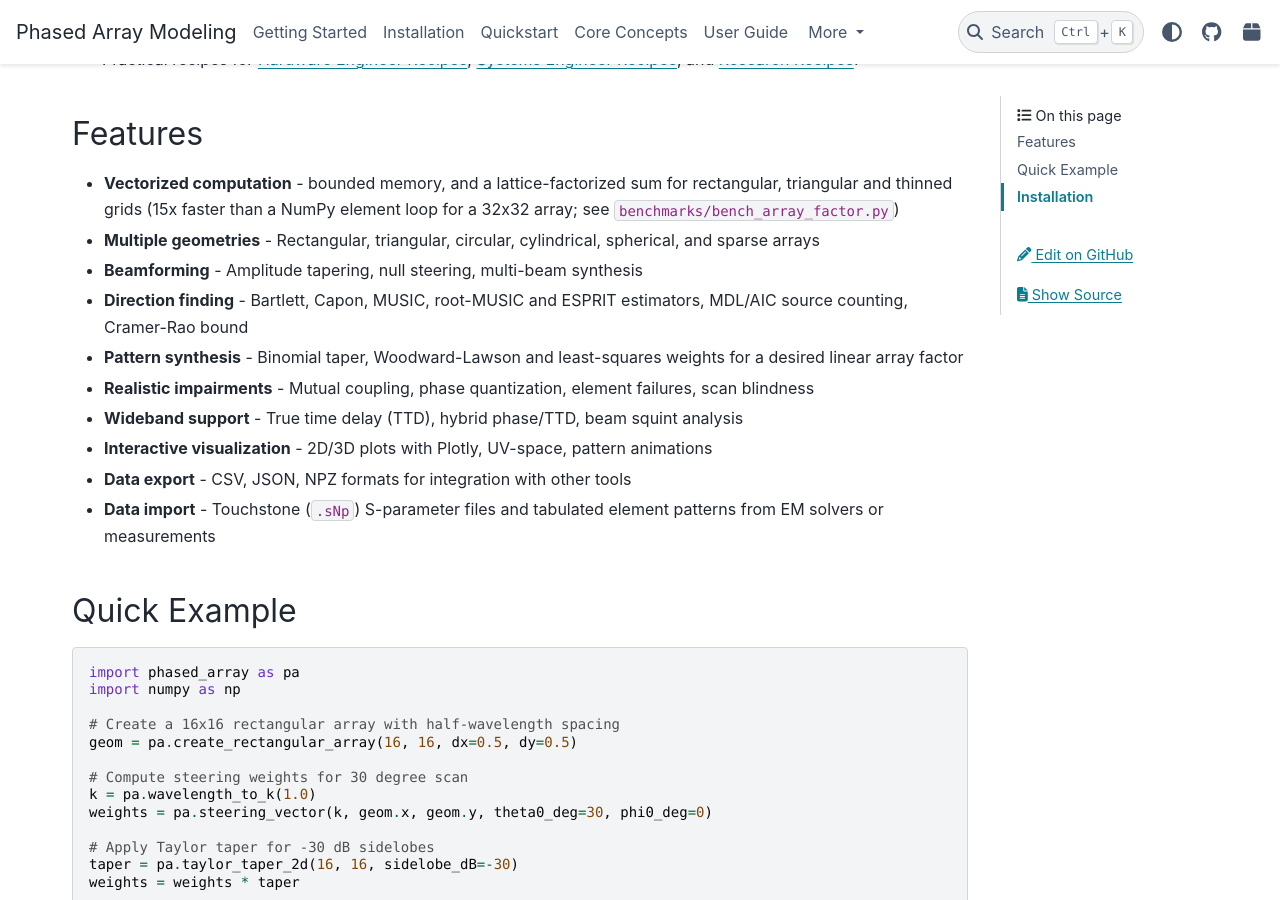
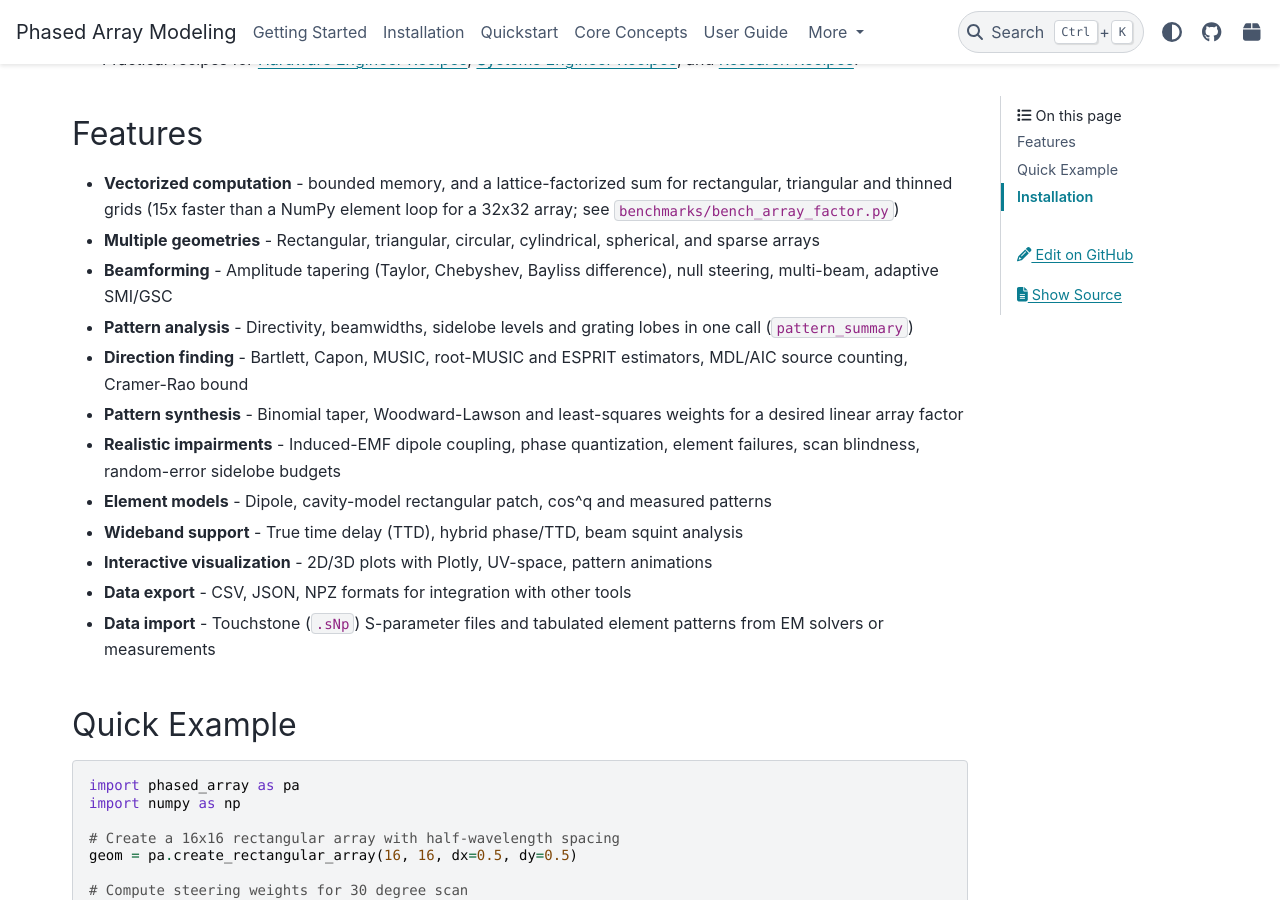
Before and after one commit to jman4162/Phased-Array-Antenna-Model, a Sphinx documentation site: the page built from docs/index.rst, in a window 1280 px wide and 900 px high, scrolled down 444 px. Built offline with Sphinx 7.4.7 and the PyData theme 0.15.4, drawn with Linux system fonts in a browser that asks for light colours.

Commit message:
Release v1.8.0
Phase 3 of the review roadmap: pattern_summary, Bayliss difference
tapers, random-error sidelobe budgets, induced-EMF dipole coupling, the
doa module, linear-array synthesis, Touchstone and tabulated pattern
import, and the cavity-model patch element, each validated against a
textbook closed form, a published example or Monte Carlo in the tests.

Bump pyproject.toml, phased_array/__init__.py and CITATION.cff; add the
1.8.0 changelog; list the DOA, conventions, polarization and
vector-pattern pages in the root docs toctrees (they were reachable only
through the section indexes); update the README and docs feature lists.

Co-Authored-By: Claude Opus 5.5 <noreply@anthropic.com>
Claude-Session: https://claude.ai/code/session_01BnuqRQbk9bjEDjMJwxgdyC

```diff
--- a/docs/index.rst
+++ b/docs/index.rst
@@ -28,12 +28,17 @@ Features
   triangular and thinned grids (15x faster than a NumPy element loop for a 32x32 array;
   see ``benchmarks/bench_array_factor.py``)
 - **Multiple geometries** - Rectangular, triangular, circular, cylindrical, spherical, and sparse arrays
-- **Beamforming** - Amplitude tapering, null steering, multi-beam synthesis
+- **Beamforming** - Amplitude tapering (Taylor, Chebyshev, Bayliss difference), null steering,
+  multi-beam, adaptive SMI/GSC
+- **Pattern analysis** - Directivity, beamwidths, sidelobe levels and grating lobes in one call
+  (``pattern_summary``)
 - **Direction finding** - Bartlett, Capon, MUSIC, root-MUSIC and ESPRIT estimators, MDL/AIC
   source counting, Cramer-Rao bound
 - **Pattern synthesis** - Binomial taper, Woodward-Lawson and least-squares weights for a
   desired linear array factor
-- **Realistic impairments** - Mutual coupling, phase quantization, element failures, scan blindness
+- **Realistic impairments** - Induced-EMF dipole coupling, phase quantization, element failures,
+  scan blindness, random-error sidelobe budgets
+- **Element models** - Dipole, cavity-model rectangular patch, cos^q and measured patterns
 - **Wideband support** - True time delay (TTD), hybrid phase/TTD, beam squint analysis
 - **Interactive visualization** - 2D/3D plots with Plotly, UV-space, pattern animations
 - **Data export** - CSV, JSON, NPZ formats for integration with other tools
@@ -114,8 +122,10 @@ For interactive Plotly visualizations:
    api/geometry
    api/beamforming
    api/synthesis
+   api/doa
    api/impairments
    api/polarization
+   api/vector_patterns
    api/coordinates
    api/visualization
    api/wideband
--- a/phased_array/__init__.py
+++ b/phased_array/__init__.py
@@ -37,7 +37,7 @@ Example
 >>> theta, phi, pattern_dB = pa.compute_full_pattern(geom.x, geom.y, weights, k)
 """
 
-__version__ = "1.7.0"
+__version__ = "1.8.0"
 
 # Pattern summary
 from .analysis import pattern_summary
--- a/pyproject.toml
+++ b/pyproject.toml
@@ -4,7 +4,7 @@ build-backend = "setuptools.build_meta"
 
 [project]
 name = "phased-array-modeling"
-version = "1.7.0"
+version = "1.8.0"
 description = "Comprehensive Python library for phased array antenna modeling and visualization"
 readme = "README.md"
 license = "MIT"
```
Also changed, not shown: other parts of docs/index.rst (+3 -0 lines), CHANGELOG.md (+49 -0 lines), README.md (+6 -3 lines), 1 other file.
